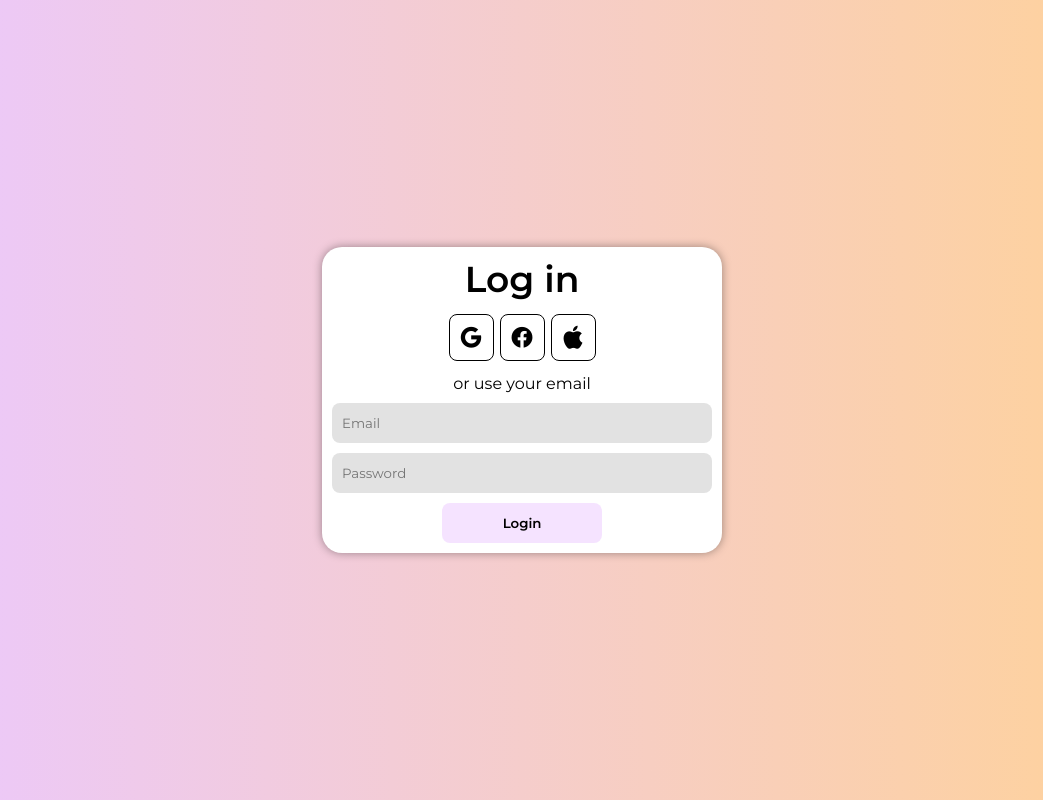
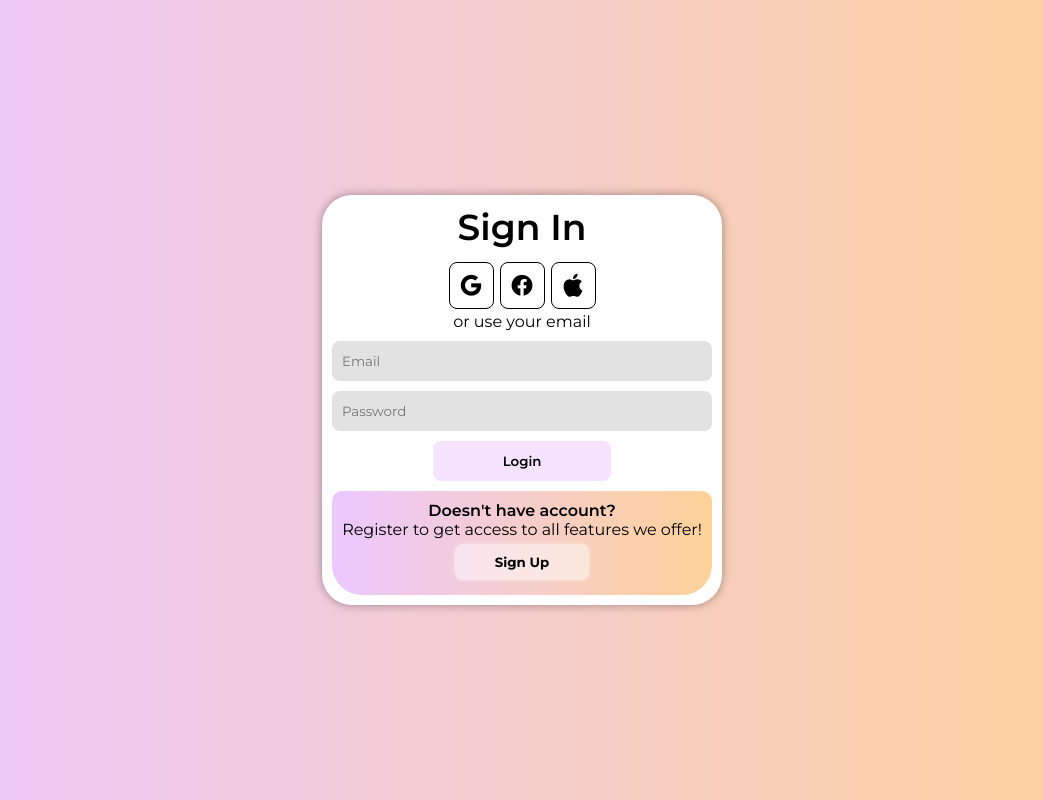
Before and after one commit to kryszczynnnnn/workly, a PHP site: page /login.html in a window 1280 px wide. Shown: the whole page, without its empty margins (118-1161 px from the left). Run offline with PHP 8.4, Linux system fonts and the light colour scheme.

Commit message:
Add files via upload

```diff
--- a/login.html
+++ b/login.html
@@ -9,21 +9,51 @@
     <title>Workly - Login</title>
 </head>
 <body>
-    <div class="container">
-        <span>Log in</span>
+    <div class="container" id="container">
+        <div class="form-container" id="sign-in">
+            <span class="login-text">Sign In</span>
             <div class="socials">
                 <ul>
-                <li><button id="google"><i class="ri-google-fill"></i></button></li>
-                <li><button id="facebook"><i class="ri-facebook-circle-fill"></i></button></li>
-                <li><button id="apple"><i class="ri-apple-fill"></i></button></li>
+                    <li><button id="in-google"><i class="ri-google-fill"></i></button></li>
+                    <li><button id="in-facebook"><i class="ri-facebook-circle-fill"></i></button></li>
+                    <li><button id="in-apple"><i class="ri-apple-fill"></i></button></li>
                 </ul>
             </div>
             <span class="small">or use your email</span>
             <form>
-            <input type="text" name="email" placeholder="Email" class="input-box">
+                <input type="email" name="email" placeholder="Email" class="input-box">
                 <input type="password" name="password" placeholder="Password" class="input-box">
                 <input type="submit" value="Login" class="submit-btn">
             </form>
         </div>
+        <div class="form-container" id="sign-up">
+            <span class="login-text">Sign Up</span>
+            <div class="socials">
+                <ul>
+                    <li><button id="up-google"><i class="ri-google-fill"></i></button></li>
+                    <li><button id="up-facebook"><i class="ri-facebook-circle-fill"></i></button></li>
+                    <li><button id="up-apple"><i class="ri-apple-fill"></i></button></li>
+                </ul>
+            </div>
+            <span class="small">or register by using your email</span>
+            <form>
+                <input type="text" name="username" placeholder="Username" class="input-box">
+                <input type="email" name="email" placeholder="Email" class="input-box">
+                <input type="password" name="password" placeholder="Password" class="input-box">
+                <input type="submit" value="Register" class="submit-btn">
+            </form>
+        </div>
+        <div class="toggle-signup toggle">
+            <p class="bold">Already have account?</p>
+            <p>Sign In to get access to all features we offer!</p>
+            <button class="toggle-btn" id="login-btn">Sign In</button>
+        </div>
+        <div class="toggle-signin toggle">
+            <p class="bold">Doesn't have account?</p>
+            <p>Register to get access to all features we offer!</p>
+            <button class="toggle-btn" id="register-btn">Sign Up</button>
+        </div>
+    </div>
+    <script src="login.js"></script>
 </body>
 </html>
--- /dev/null
+++ b/login.js
@@ -0,0 +1,11 @@
+const toggleSignInBtn = document.getElementById("register-btn");
+const toggleSignUpBtn = document.getElementById("login-btn");
+const container = document.getElementById("container");
+
+toggleSignInBtn.addEventListener("click", function() {
+    container.classList.add("active");
+})
+
+toggleSignUpBtn.addEventListener("click", function() {
+    container.classList.remove("active");
+})
--- a/style-dashboard.css
+++ b/style-dashboard.css
@@ -250,7 +250,7 @@ body {
 }
 
 .as-info .assignment-title {
-    font-weight: 700;
+    font-weight: 600;
 }
 
 
--- a/style-login.css
+++ b/style-login.css
@@ -13,6 +13,7 @@ body {
     background-color: #000;
     background: linear-gradient(to right, #ebc8ff, #ffd298);
     height: 100vh;
+    background-repeat: no-repeat;
 }
 
 .container {
@@ -22,26 +23,34 @@ body {
     align-items: center;
     background-color: #fff;
     width: 400px;
-    border-radius: 20px;
+    border-radius: 30px;
     box-shadow: 0px 0px 10px #0000005e;
 }
 
-.container span {
+.container .form-container {
+    display: flex;
+    flex-direction: column;
+    justify-content: center;
+    align-items: center;
+    width: 100%;
+}
+
+.container .form-container .login-text {
     font-size: 36px;
     font-weight: 600;
     margin: 10px
 }
 
-.container .socials ul {
+.container .form-container .socials ul {
     list-style: none;
     display: flex;
 }
 
-.container .socials ul li {
+.container .form-container .socials ul li {
     display: inline;
 }
 
-.container .socials ul li button{
+.container .form-container .socials ul li button{
     display: flex;
     justify-content: center;
     align-items: center;
@@ -55,17 +64,17 @@ body {
     transition: all 0.3s ease;
 }
 
-.container .socials ul li button:hover {
+.container .form-container .socials ul li button:hover {
     background-color: #dadada;
 }
 
-.container .small {
+.container .form-container .small {
     font-size: 16px;
     font-weight: 400;
     margin-bottom: 0px;
 }
 
-.container form {
+.container .form-container form {
     display: flex;
     flex-direction: column;
     justify-content: center;
@@ -74,7 +83,7 @@ body {
     margin: 5px 0px;
 }
 
-.container form .input-box {
+.container .form-container form .input-box {
     display: block;
     background-color: #e2e2e2;
     border: none;
@@ -86,10 +95,10 @@ body {
     outline: none;
 }
 
-.container form .submit-btn {
-    width: 40%;
+.container .form-container form .submit-btn {
     height: 40px;
     margin: 5px;
+    padding: 10px 70px;
     border: none;
     border-radius: 8px;
     font-weight: 600;
@@ -98,8 +107,67 @@ body {
     transition: all 0.3s ease;
 }
 
-.container form .submit-btn:hover {
+.container .form-container form .submit-btn:hover {
     background-color: #ebc8ff;
     scale: 1.05;
     box-shadow: 0px 0px 10px #ebc8ff;
 }
+
+.toggle {
+    border-radius: 10px 10px 30px 30px;
+    padding: 10px;
+    display: flex;
+    flex-direction: column;
+    justify-content: center;
+    align-items: center;
+    background-color: #ebc8ff;
+    background: linear-gradient(to right, #ebc8ff, #ffd298);
+    margin-bottom: 10px;
+}
+
+.toggle .bold {
+    font-weight: 600;
+}
+
+.toggle-btn {
+    cursor: pointer;
+    border: none;
+    border-radius: 8px;
+    padding: 10px 40px;
+    margin: 5px 50px;
+    background-color: transparent;
+    font-weight: 700;
+    background-color: rgba(255, 255, 255, 0.5);
+    box-shadow: 0 0 5px rgba(255, 255, 255, .5);
+    transition: 0.5s;
+}
+
+.toggle-btn:hover {
+    background-color: rgb(255, 255, 255);
+    box-shadow: 0 0 20px rgb(255, 255, 255);
+    transition: 0.5s;
+}
+
+#sign-up {
+    display: none;
+}
+
+.toggle-signup {
+    display: none;
+}
+
+.container.active #sign-up {
+    display: flex;
+}
+
+.container.active .toggle-signup {
+    display: flex;
+}
+
+.container.active #sign-in {
+    display: none;
+}
+
+.container.active .toggle-signin {
+    display: none;
+}
```
Also changed, not shown: course.html (+21 -2 lines), style-course.css (+126 -5 lines). Lines whose indentation alone changed are shown as unchanged.
